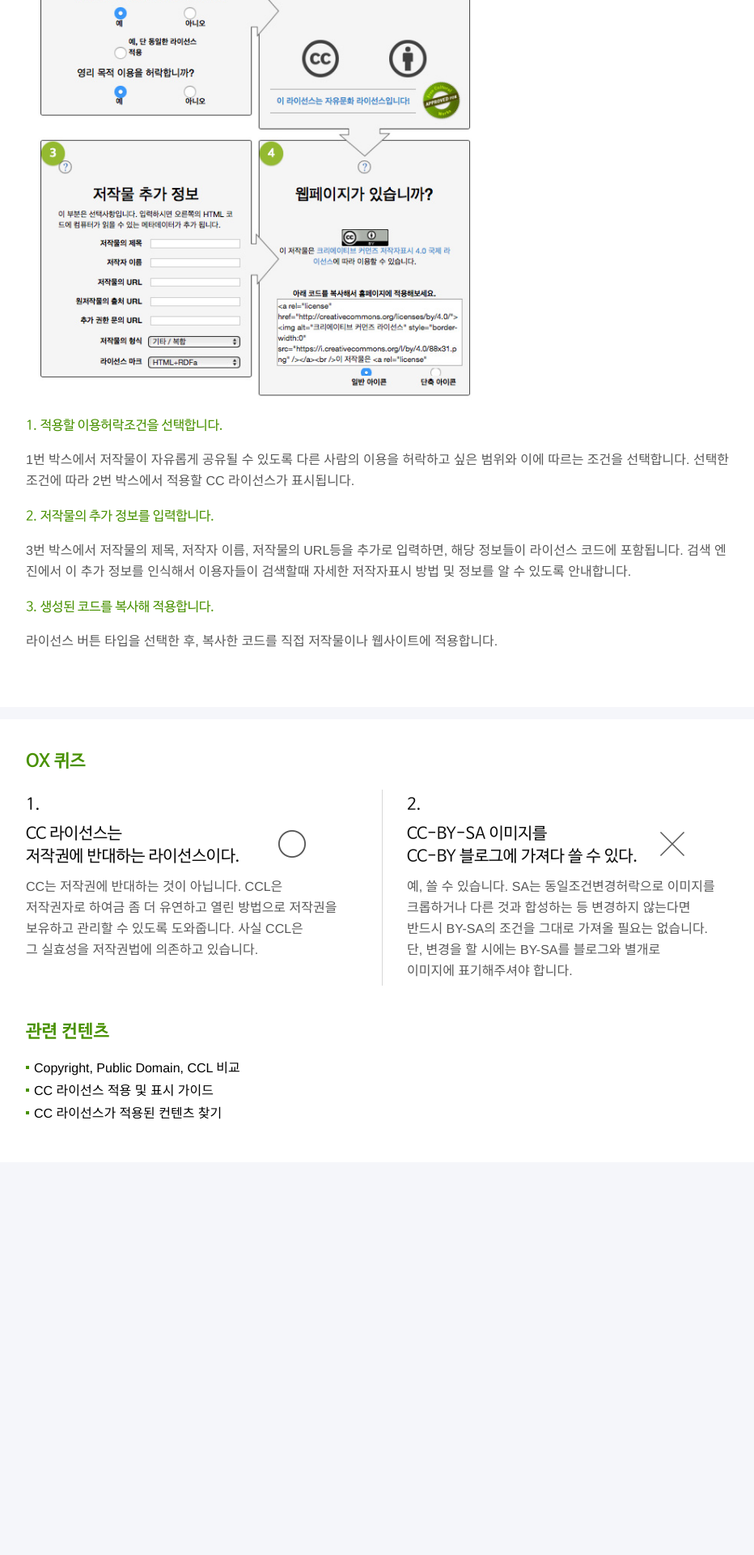
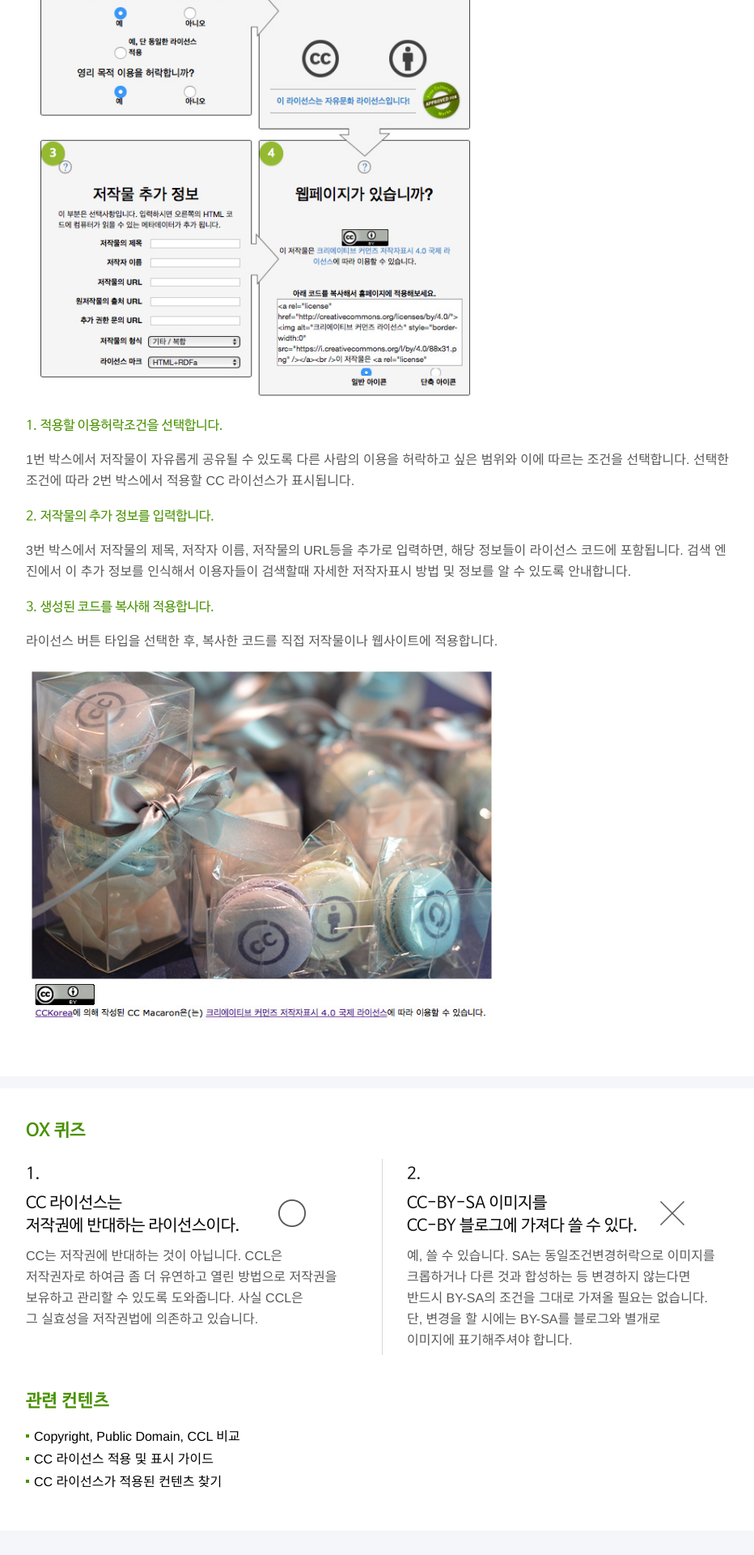
Before and after one commit to creativecommonskorea/cclguide, a Jekyll site: the page built from pages/application/03-by-chooser.md, in a window 1280 px wide. Shown: the part 1432-3352 px from the top of the page at 81% size, without its empty margins (168-1100 px from the left). Built offline with Jekyll 4.4.1, drawn with Linux system fonts in a browser that asks for light colours; nearby versions of some CDN libraries; some web fonts are replaced; a style sheet for code colours, icons or effects is not loaded; before the commit the page ends 2897 px from its top, so only the background shows below that.

Commit message:
Updated 03-by-chooser.md

```diff
--- a/pages/application/03-by-chooser.md
+++ b/pages/application/03-by-chooser.md
@@ -28,3 +28,5 @@ Creative Commons 에서는 내가 입력한 조건에 따라 라이선스 코드
 
 ### 3. 생성된 코드를 복사해 적용합니다.
 라이선스 버튼 타입을 선택한 후, 복사한 코드를 직접 저작물이나 웹사이트에 적용합니다.
+
+![Chooser_howto2.jpg]({{site.baseurl}}/media/Chooser_howto2.jpg)
```
